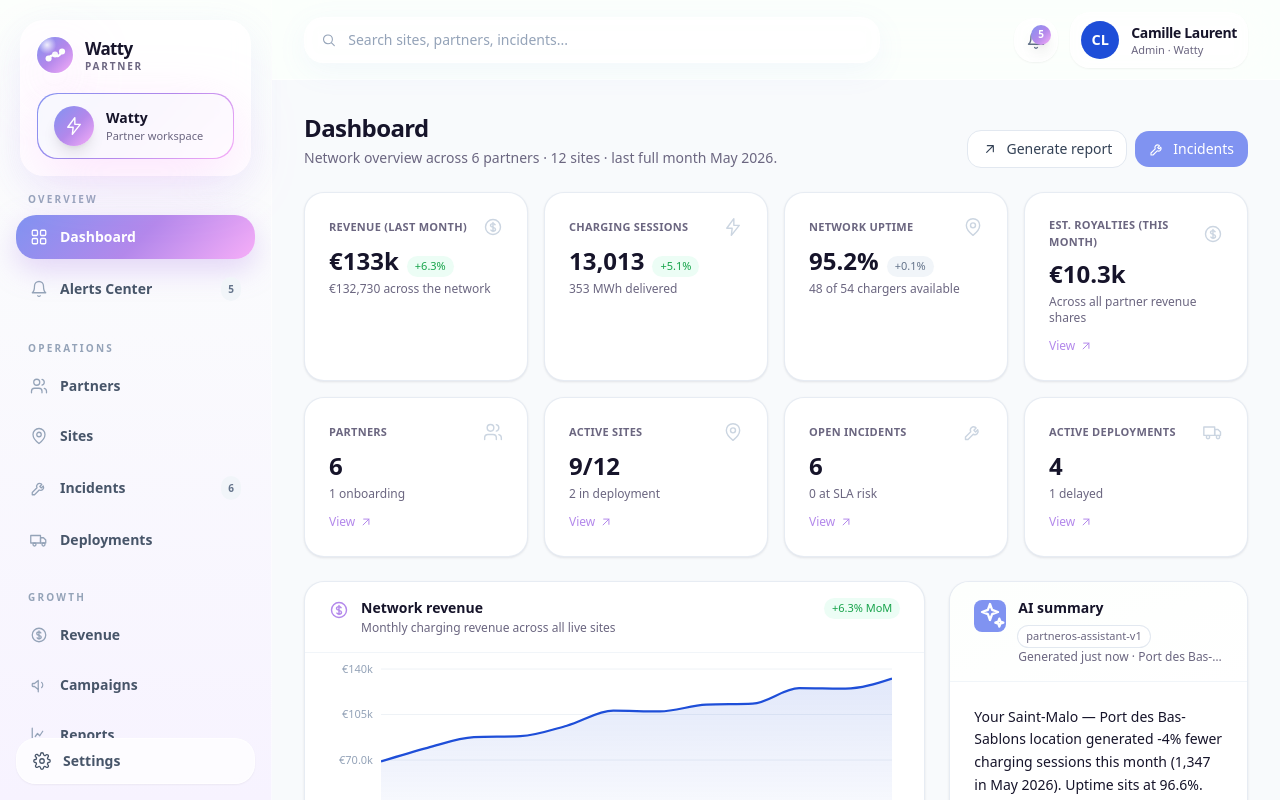
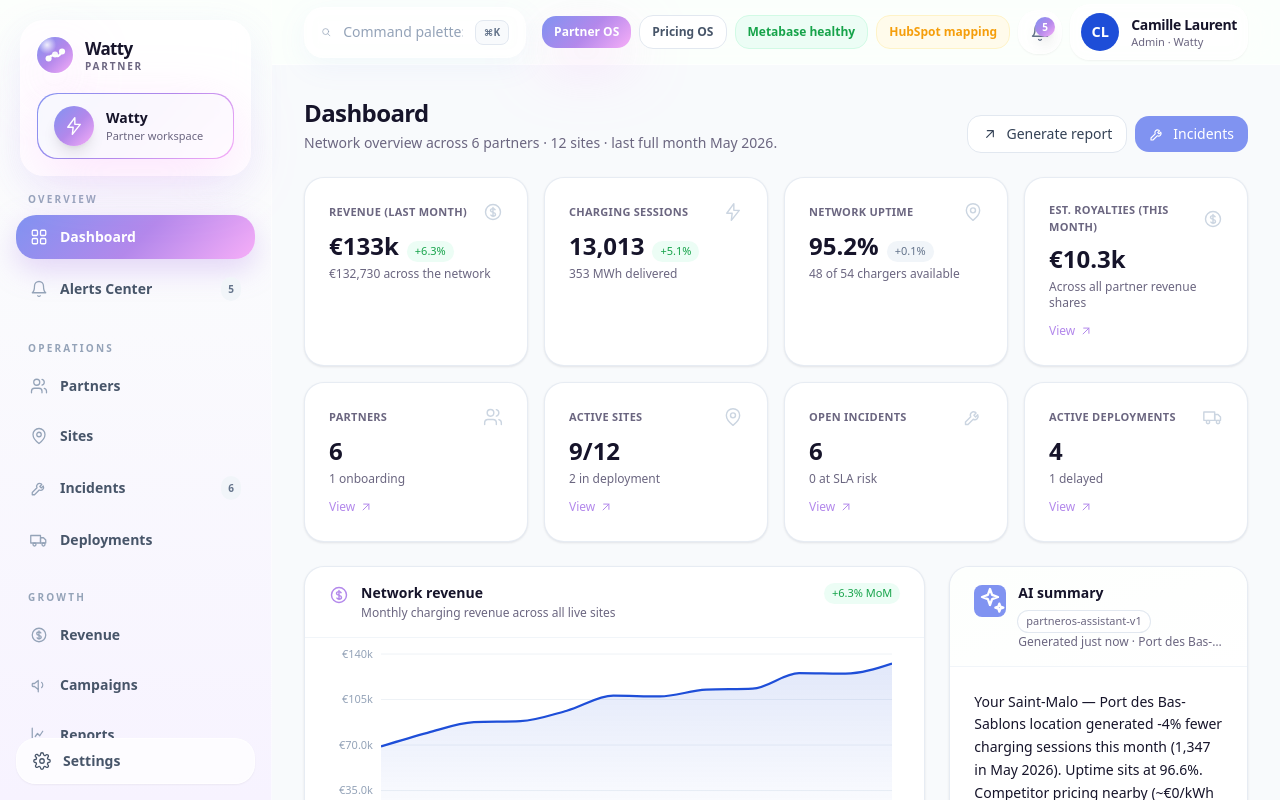
Before and after one commit to berthiertimothee-cell/WattyPartner, a Next.js app: page /dashboard in a window 1280 px wide. Shown: the top 800 px of the page. Built offline with nearby package versions, Linux system fonts and the light colour scheme.

Commit message:
Add unified platform shell to Partner topbar

```diff
--- a/src/components/layout/Topbar.tsx
+++ b/src/components/layout/Topbar.tsx
@@ -7,48 +7,24 @@ import { Logo } from "./Logo";
 
 export function Topbar({ user, orgName, unreadAlerts }: { user: User; orgName: string; unreadAlerts: number }) {
   return (
-    <header className="sticky top-0 z-20 flex h-20 items-center gap-4 border-b border-white/60 bg-[#fcfffcdd] px-4 backdrop-blur-xl sm:px-6 lg:px-8">
-      <Link href="/dashboard" className="lg:hidden">
-        <Logo size={34} />
-      </Link>
-
-      <div className="hidden flex-1 items-center md:flex">
-        <div className="flex w-full max-w-xl items-center gap-3 rounded-2xl border border-white/80 bg-white/90 px-4 py-3 shadow-[0_8px_30px_rgba(128,147,241,0.08)] backdrop-blur">
-          <SearchIcon className="h-4 w-4 text-slate-400" />
-          <input
-            placeholder="Search sites, partners, incidents..."
-            className="w-full bg-transparent text-sm font-medium text-ink outline-none placeholder:text-slate-400"
-          />
+    <header className="sticky top-0 z-20 border-b border-white/60 bg-[#fcfffcdd] px-4 backdrop-blur-xl sm:px-6 lg:px-8">
+      <div className="flex h-16 items-center gap-4">
+        <Link href="/dashboard" className="lg:hidden"><Logo size={34} /></Link>
+        <div className="hidden flex-1 items-center md:flex">
+          <div className="flex w-full max-w-2xl items-center gap-3 rounded-2xl border border-white/80 bg-white/90 px-4 py-3 shadow-[0_8px_30px_rgba(128,147,241,0.08)] backdrop-blur">
+            <SearchIcon className="h-4 w-4 text-slate-400" />
+            <input placeholder="Command palette: search sites, partners, incidents, HubSpot tasks..." className="w-full bg-transparent text-sm font-medium text-ink outline-none placeholder:text-slate-400" />
+            <span className="rounded-lg border border-slate-200 bg-slate-50 px-2 py-1 text-[10px] font-bold text-slate-500">⌘K</span>
+          </div>
         </div>
-      </div>
-
-      <div className="flex flex-1 items-center justify-end gap-3 md:flex-none">
-        <Link
-          href="/alerts"
-          className="relative inline-flex h-11 w-11 items-center justify-center rounded-2xl border border-white/70 bg-white/80 text-slate-500 shadow-sm backdrop-blur transition-all hover:scale-[1.02] hover:bg-white hover:text-ink"
-        >
-          <BellIcon className="h-5 w-5" />
-
-          {unreadAlerts > 0 && (
-            <span className="absolute right-1.5 top-1.5 inline-flex h-5 min-w-5 items-center justify-center rounded-full bg-watty-gradient px-1.5 text-[10px] font-bold text-white shadow-lg">
-              {unreadAlerts}
-            </span>
-          )}
-        </Link>
-
-        <Link
-          href="/settings"
-          className="flex items-center gap-3 rounded-2xl border border-white/70 bg-white/80 px-2.5 py-2 shadow-sm backdrop-blur transition-all hover:bg-white hover:shadow-cardHover"
-        >
-          <Avatar name={user.name} color={user.avatarColor} size={38} />
-
-          <span className="hidden text-left leading-tight sm:block">
-            <span className="block text-sm font-bold tracking-tight text-ink">{user.name}</span>
-            <span className="block text-[11px] font-medium text-muted">
-              {titleCase(user.role.replace("operator_", ""))} · {orgName}
-            </span>
-          </span>
-        </Link>
+        <div className="flex flex-1 items-center justify-end gap-2 md:flex-none">
+          <Link href="/dashboard" className="rounded-xl bg-watty-gradient px-3 py-2 text-xs font-bold text-white shadow-glow">Partner OS</Link>
+          <a href="https://github.com/berthiertimothee-cell/WattyPricing" className="rounded-xl border border-slate-200 bg-white px-3 py-2 text-xs font-bold text-slate-600 hover:bg-slate-50">Pricing OS</a>
+          <span className="hidden rounded-xl border border-emerald-100 bg-emerald-50 px-3 py-2 text-xs font-bold text-success lg:inline-flex">Metabase healthy</span>
+          <span className="hidden rounded-xl border border-amber-100 bg-amber-50 px-3 py-2 text-xs font-bold text-warning lg:inline-flex">HubSpot mapping</span>
+          <Link href="/alerts" className="relative inline-flex h-11 w-11 items-center justify-center rounded-2xl border border-white/70 bg-white/80 text-slate-500 shadow-sm backdrop-blur transition-all hover:scale-[1.02] hover:bg-white hover:text-ink"><BellIcon className="h-5 w-5" />{unreadAlerts > 0 && <span className="absolute right-1.5 top-1.5 inline-flex h-5 min-w-5 items-center justify-center rounded-full bg-watty-gradient px-1.5 text-[10px] font-bold text-white shadow-lg">{unreadAlerts}</span>}</Link>
+          <Link href="/settings" className="flex items-center gap-3 rounded-2xl border border-white/70 bg-white/80 px-2.5 py-2 shadow-sm backdrop-blur transition-all hover:bg-white hover:shadow-cardHover"><Avatar name={user.name} color={user.avatarColor} size={38} /><span className="hidden text-left leading-tight sm:block"><span className="block text-sm font-bold tracking-tight text-ink">{user.name}</span><span className="block text-[11px] font-medium text-muted">{titleCase(user.role.replace("operator_", ""))} · {orgName}</span></span></Link>
+        </div>
       </div>
     </header>
   );
```
